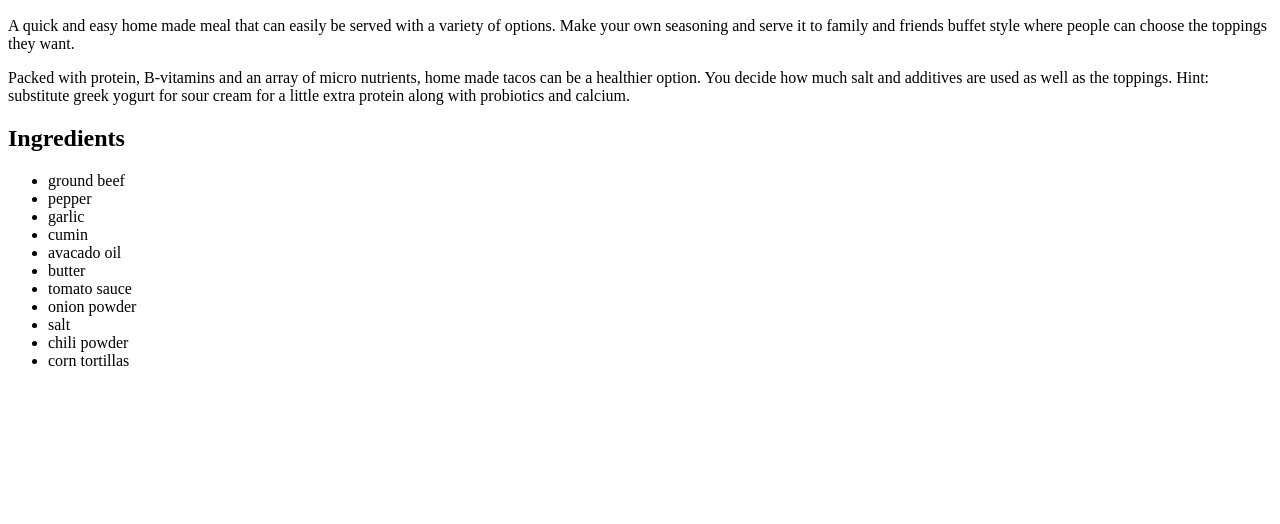
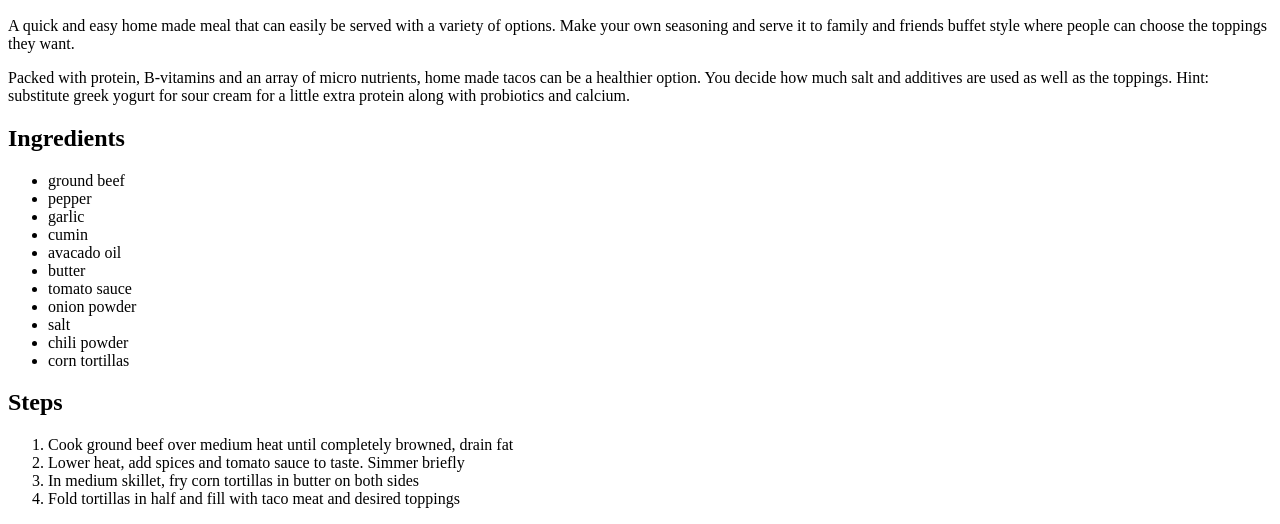
Before and after one commit to 6rianDigital/odin-recipes, a plain HTML site: page recipes/tacos.html in a window 1280 px wide. Shown: the part 434-958 px from the top of the page. Before the commit the page ends 820 px from the top, so only its background shows below. Drawn offline with Linux system fonts and the light colour scheme.

Commit message:
Add header and ordered list for steps in tacos.html

```diff
--- a/recipes/tacos.html
+++ b/recipes/tacos.html
@@ -26,6 +26,13 @@
           <li>chili powder</li>
           <li>corn tortillas</li>
         </ul>
+      <h2>Steps</h2>
+        <ol>
+          <li>Cook ground beef over medium heat until completely browned, drain fat</li>
+          <li>Lower heat, add spices and tomato sauce to taste. Simmer briefly</li>
+          <li>In medium skillet, fry corn tortillas in butter on both sides</li>
+          <li>Fold tortillas in half and fill with taco meat and desired toppings</li>
+        </ol>
 
 
     </body>
```
Lines whose indentation alone changed are shown as unchanged.
